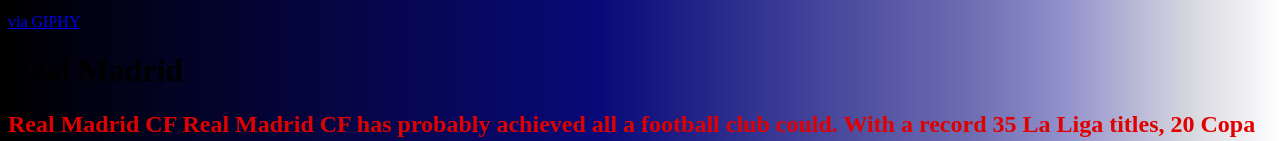
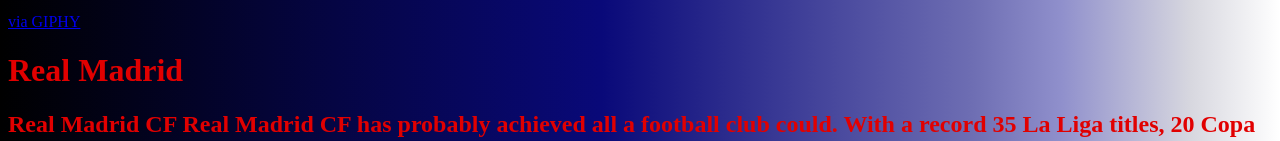
Before and after one commit to js12244/My-website, a plain HTML site: page index.html in a window 1280 px wide. Shown: the part 281-422 px from the top of the page. Drawn offline with Linux system fonts and the light colour scheme.

Commit message:
Update index.html

```diff
--- a/index.html
+++ b/index.html
@@ -7,7 +7,8 @@ background: linear-gradient(90deg, rgba(0,0,0,1) 0%, rgba(9,9,121,1) 47%, rgba(1
      h2 {
             color: rgb(225, 000, 000);
         }
-
+        h1{
+          color: rgb(225, 000, 000);
 
 
 
```
